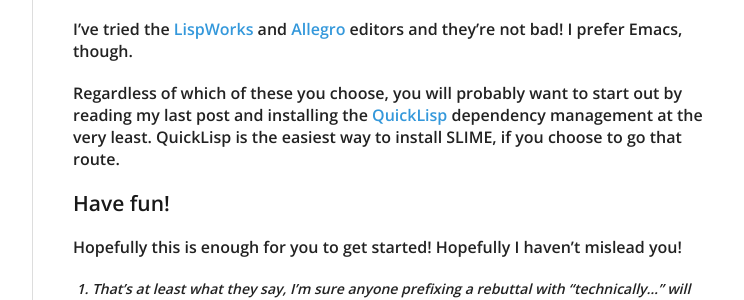
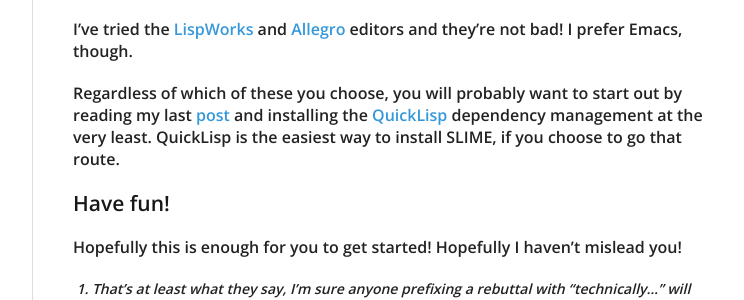
Before and after one commit to RobotDisco/robotdisco.github.com, a Jekyll site: the page built from _posts/2014-10-18-starting-with-common-lisp.markdown, in a window 1280 px wide and 900 px high, scrolled down 2210 px. Shown: the part 245-545 px from the top of the window, without its empty margins (378-1122 px from the left). Built offline with Jekyll 4.4.1, drawn with Linux system fonts in a browser that asks for light colours; nearby versions of some CDN libraries; part of the change alters nothing that is shown.

```diff
--- a/_posts/2014-10-18-starting-with-common-lisp.markdown
+++ b/_posts/2014-10-18-starting-with-common-lisp.markdown
@@ -48,7 +48,7 @@ If you aren't into Emacs, I don't blame you. While there are tools for Vim, Ecli
 
 I've tried the [LispWorks][lw] and [Allegro][facl] editors and they're not bad! I prefer Emacs, though.
 
-Regardless of which of these you choose, you will probably want to start out by reading my last post and installing the [QuickLisp][ql] dependency management at the very least. QuickLisp is the easiest way to install SLIME, if you choose to go that route.
+Regardless of which of these you choose, you will probably want to start out by reading my last [post]({% post_url 2014-10-14-common-lisp-with-tdd-skeleton-organization %}) and installing the [QuickLisp][ql] dependency management at the very least. QuickLisp is the easiest way to install SLIME, if you choose to go that route.
 
 ### Have fun!
 
```
